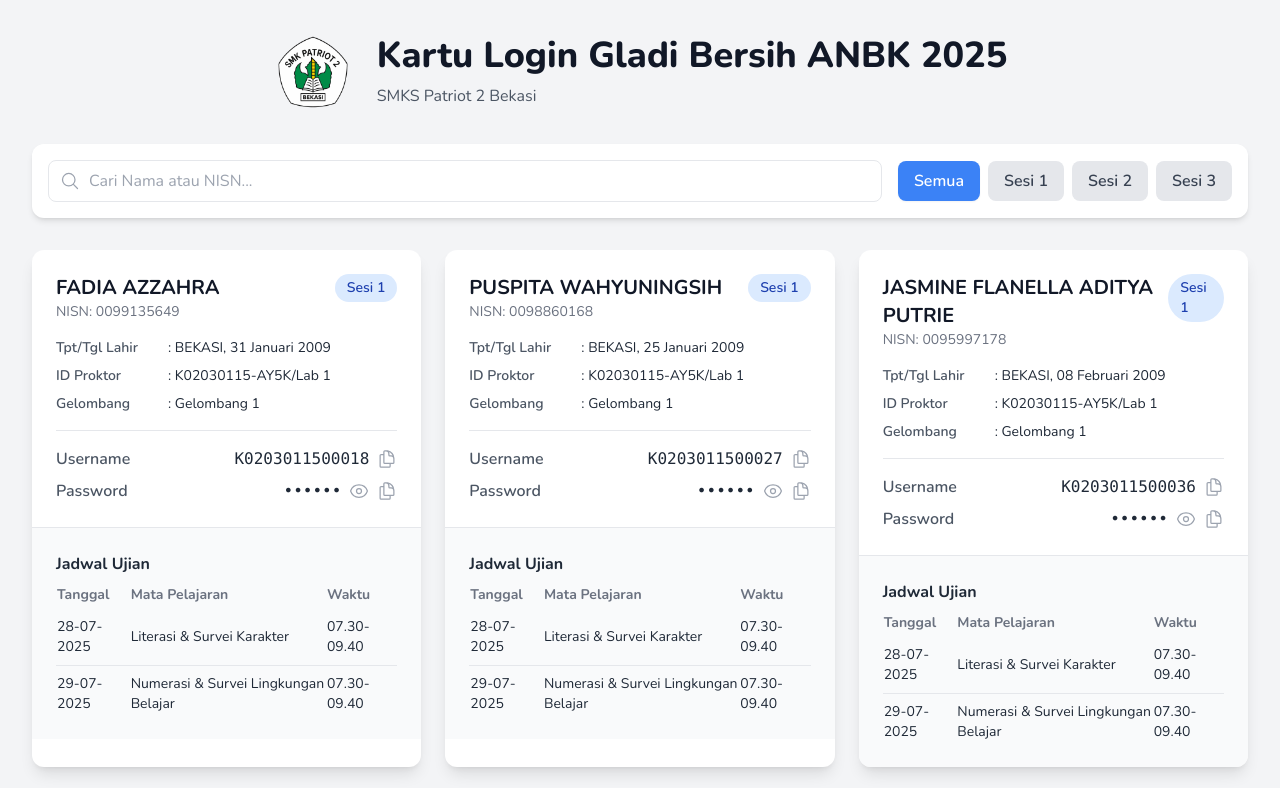
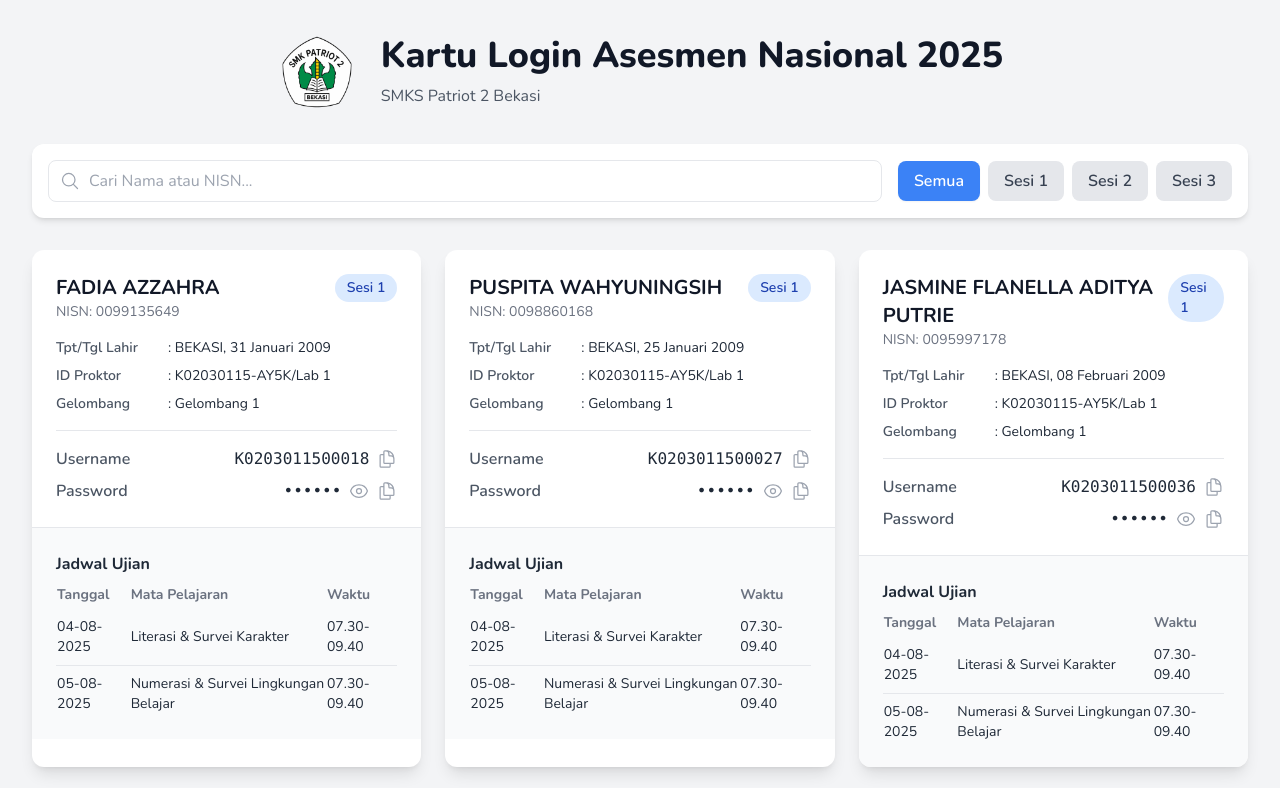
Before and after one commit to depuuttt/SMKSPatriot2Bekasi, a plain HTML site: page kartu-login-anbk/index.html in a window 1280 px wide. Shown: the top 788 px of the page. Drawn offline with nearby package versions, Linux system fonts and the light colour scheme.

Commit message:
Update ANBK 2025 student data and exam dates
Added 'tanggal1' and 'tanggal2' fields to each student entry in the ANBK 2025 data array and updated the exam schedule table to use these dynamic dates. Also revised the page title and heading for clarity.

```diff
--- a/kartu-login-anbk/index.html
+++ b/kartu-login-anbk/index.html
@@ -5,11 +5,8 @@
     <meta name="viewport" content="width=device-width, initial-scale=1.0" />
     <title>Kartu Login ANBK 2025</title>
 
-    <!-- Favicon SVG: Dibuat dengan kode agar tidak ada dependensi eksternal -->
-    <link
-      rel="icon"
-      href="assets/img/logo.png"
-    />
+    <!-- Favicon -->
+    <link rel="icon" href="assets/img/logo.png" />
 
     <!-- Tailwind CSS -->
     <script src="https://cdn.tailwindcss.com"></script>
@@ -79,7 +76,7 @@
         />
         <div class="text-center md:text-left">
           <h1 class="text-3xl md:text-4xl font-extrabold text-gray-900">
-            Kartu Login Gladi Bersih ANBK 2025
+            Kartu Login Asesmen Nasional 2025
           </h1>
           <p class="text-gray-600 mt-2">SMKS Patriot 2 Bekasi</p>
         </div>
@@ -191,7 +188,7 @@
     <div id="toast">Teks berhasil disalin!</div>
 
     <script>
-      // Data Peserta ANBK 2025
+      // Data Peserta ANBK 2025 - AN Utama
       const studentData = [
         // Sesi 1
         {
@@ -204,6 +201,8 @@
           gelombang: "Gelombang 1",
           sesi: 1,
           waktuSesi: "07.30-09.40",
+          tanggal1: "04-08-2025",
+          tanggal2: "05-08-2025",
         },
         {
           nama: "PUSPITA WAHYUNINGSIH",
@@ -215,6 +214,8 @@
           gelombang: "Gelombang 1",
           sesi: 1,
           waktuSesi: "07.30-09.40",
+          tanggal1: "04-08-2025",
+          tanggal2: "05-08-2025",
         },
         {
           nama: "JASMINE FLANELLA ADITYA PUTRIE",
@@ -226,6 +227,8 @@
           gelombang: "Gelombang 1",
           sesi: 1,
           waktuSesi: "07.30-09.40",
+          tanggal1: "04-08-2025",
+          tanggal2: "05-08-2025",
         },
         {
           nama: "Syarifah Syahara",
@@ -237,6 +240,8 @@
           gelombang: "Gelombang 1",
           sesi: 1,
           waktuSesi: "07.30-09.40",
+          tanggal1: "04-08-2025",
+          tanggal2: "05-08-2025",
         },
         {
           nama: "LUTFIAH KHAIRUNNISA",
@@ -248,6 +253,8 @@
           gelombang: "Gelombang 1",
           sesi: 1,
           waktuSesi: "07.30-09.40",
+          tanggal1: "04-08-2025",
+          tanggal2: "05-08-2025",
         },
         {
           nama: "ANISAH REVIANI",
@@ -259,6 +266,8 @@
           gelombang: "Gelombang 1",
           sesi: 1,
           waktuSesi: "07.30-09.40",
+          tanggal1: "04-08-2025",
+          tanggal2: "05-08-2025",
         },
         {
           nama: "KEISHA KIRANA",
@@ -270,6 +279,8 @@
           gelombang: "Gelombang 1",
           sesi: 1,
           waktuSesi: "07.30-09.40",
+          tanggal1: "04-08-2025",
+          tanggal2: "05-08-2025",
         },
         {
           nama: "RIVI RANAYA ASARI",
@@ -281,6 +292,8 @@
           gelombang: "Gelombang 1",
           sesi: 1,
           waktuSesi: "07.30-09.40",
+          tanggal1: "04-08-2025",
+          tanggal2: "05-08-2025",
         },
         {
           nama: "AULIA SHOFI LATHIFAH",
@@ -292,6 +305,8 @@
           gelombang: "Gelombang 1",
           sesi: 1,
           waktuSesi: "07.30-09.40",
+          tanggal1: "04-08-2025",
+          tanggal2: "05-08-2025",
         },
         {
           nama: "MEI TIARA SYAH FITRI",
@@ -303,6 +318,8 @@
           gelombang: "Gelombang 1",
           sesi: 1,
           waktuSesi: "07.30-09.40",
+          tanggal1: "04-08-2025",
+          tanggal2: "05-08-2025",
         },
         {
           nama: "SILMI LATHIFAH ZAHRA",
@@ -314,6 +331,8 @@
           gelombang: "Gelombang 1",
           sesi: 1,
           waktuSesi: "07.30-09.40",
+          tanggal1: "04-08-2025",
+          tanggal2: "05-08-2025",
         },
         {
           nama: "ZAFIRA SYAHWA HAFIDZA",
@@ -325,6 +344,8 @@
           gelombang: "Gelombang 1",
           sesi: 1,
           waktuSesi: "07.30-09.40",
+          tanggal1: "04-08-2025",
+          tanggal2: "05-08-2025",
         },
         {
           nama: "BUNGA CAHAYA RAMADHAN",
@@ -336,6 +357,8 @@
           gelombang: "Gelombang 1",
           sesi: 1,
           waktuSesi: "07.30-09.40",
+          tanggal1: "04-08-2025",
+          tanggal2: "05-08-2025",
         },
         {
           nama: "DIANDRA ROSELINE",
@@ -347,6 +370,8 @@
           gelombang: "Gelombang 1",
           sesi: 1,
           waktuSesi: "07.30-09.40",
+          tanggal1: "04-08-2025",
+          tanggal2: "05-08-2025",
         },
         {
           nama: "JIHAN MAHESTY",
@@ -358,7 +383,10 @@
           gelombang: "Gelombang 1",
           sesi: 1,
           waktuSesi: "07.30-09.40",
+          tanggal1: "04-08-2025",
+          tanggal2: "05-08-2025",
         },
+
         // Sesi 2
         {
           nama: "SOFIA",
@@ -370,6 +398,8 @@
           gelombang: "Gelombang 1",
           sesi: 2,
           waktuSesi: "10.40-12.50",
+          tanggal1: "04-08-2025",
+          tanggal2: "05-08-2025",
         },
         {
           nama: "SASKIA AULIA DINA",
@@ -381,6 +411,8 @@
           gelombang: "Gelombang 1",
           sesi: 2,
           waktuSesi: "10.40-12.50",
+          tanggal1: "04-08-2025",
+          tanggal2: "05-08-2025",
         },
         {
           nama: "NABILA AYUWANDITA",
@@ -392,6 +424,8 @@
           gelombang: "Gelombang 1",
           sesi: 2,
           waktuSesi: "10.40-12.50",
+          tanggal1: "04-08-2025",
+          tanggal2: "05-08-2025",
         },
         {
           nama: "WULAN SETIYANI",
@@ -403,6 +437,8 @@
           gelombang: "Gelombang 1",
           sesi: 2,
           waktuSesi: "10.40-12.50",
+          tanggal1: "04-08-2025",
+          tanggal2: "05-08-2025",
         },
         {
           nama: "MILANISTI KAYLA SABILA",
@@ -414,6 +450,8 @@
           gelombang: "Gelombang 1",
           sesi: 2,
           waktuSesi: "10.40-12.50",
+          tanggal1: "04-08-2025",
+          tanggal2: "05-08-2025",
         },
         {
           nama: "MELISA",
@@ -425,6 +463,8 @@
           gelombang: "Gelombang 1",
           sesi: 2,
           waktuSesi: "10.40-12.50",
+          tanggal1: "04-08-2025",
+          tanggal2: "05-08-2025",
         },
         {
           nama: "PUSPITA WIANTI",
@@ -436,6 +476,8 @@
           gelombang: "Gelombang 1",
           sesi: 2,
           waktuSesi: "10.40-12.50",
+          tanggal1: "04-08-2025",
+          tanggal2: "05-08-2025",
         },
         {
           nama: "Vina Eva Liana",
@@ -447,6 +489,8 @@
           gelombang: "Gelombang 1",
           sesi: 2,
           waktuSesi: "10.40-12.50",
+          tanggal1: "04-08-2025",
+          tanggal2: "05-08-2025",
         },
         {
           nama: "Resi Aniyah",
@@ -458,6 +502,8 @@
           gelombang: "Gelombang 1",
           sesi: 2,
           waktuSesi: "10.40-12.50",
+          tanggal1: "04-08-2025",
+          tanggal2: "05-08-2025",
         },
         {
           nama: "ALYSSA PUTRI PERMANA",
@@ -469,6 +515,8 @@
           gelombang: "Gelombang 1",
           sesi: 2,
           waktuSesi: "10.40-12.50",
+          tanggal1: "04-08-2025",
+          tanggal2: "05-08-2025",
         },
         {
           nama: "ERNISSA NURUL HIDAYAH",
@@ -480,6 +528,8 @@
           gelombang: "Gelombang 1",
           sesi: 2,
           waktuSesi: "10.40-12.50",
+          tanggal1: "04-08-2025",
+          tanggal2: "05-08-2025",
         },
         {
           nama: "Nur Azizah",
@@ -491,6 +541,8 @@
           gelombang: "Gelombang 1",
           sesi: 2,
           waktuSesi: "10.40-12.50",
+          tanggal1: "04-08-2025",
+          tanggal2: "05-08-2025",
         },
         {
           nama: "NINDYA SYIFA AYUNDA",
@@ -502,6 +554,8 @@
           gelombang: "Gelombang 1",
           sesi: 2,
           waktuSesi: "10.40-12.50",
+          tanggal1: "04-08-2025",
+          tanggal2: "05-08-2025",
         },
         {
           nama: "KANAYA CHESA PUTRI",
@@ -513,6 +567,8 @@
           gelombang: "Gelombang 1",
           sesi: 2,
           waktuSesi: "10.40-12.50",
+          tanggal1: "04-08-2025",
+          tanggal2: "05-08-2025",
         },
         {
           nama: "Savera Leo Fitri",
@@ -524,7 +580,10 @@
           gelombang: "Gelombang 1",
           sesi: 2,
           waktuSesi: "10.40-12.50",
+          tanggal1: "04-08-2025",
+          tanggal2: "05-08-2025",
         },
+
         // Sesi 3
         {
           nama: "TASYA",
@@ -536,6 +595,8 @@
           gelombang: "Gelombang 1",
           sesi: 3,
           waktuSesi: "14.20-16.30",
+          tanggal1: "04-08-2025",
+          tanggal2: "05-08-2025",
         },
         {
           nama: "SALWA ASSYIFA",
@@ -547,6 +608,8 @@
           gelombang: "Gelombang 1",
           sesi: 3,
           waktuSesi: "14.20-16.30",
+          tanggal1: "04-08-2025",
+          tanggal2: "05-08-2025",
         },
         {
           nama: "ZAELILA MEICHASYANAH",
@@ -558,6 +621,8 @@
           gelombang: "Gelombang 1",
           sesi: 3,
           waktuSesi: "14.20-16.30",
+          tanggal1: "04-08-2025",
+          tanggal2: "05-08-2025",
         },
         {
           nama: "Sesa Mayyori",
@@ -569,6 +634,8 @@
           gelombang: "Gelombang 1",
           sesi: 3,
           waktuSesi: "14.20-16.30",
+          tanggal1: "04-08-2025",
+          tanggal2: "05-08-2025",
         },
         {
           nama: "NAFISAH ALIYYAH SUCI",
@@ -580,6 +647,8 @@
           gelombang: "Gelombang 1",
           sesi: 3,
           waktuSesi: "14.20-16.30",
+          tanggal1: "04-08-2025",
+          tanggal2: "05-08-2025",
         },
         {
           nama: "Michelle Dini Stevani Imanuel",
@@ -591,6 +660,8 @@
           gelombang: "Gelombang 1",
           sesi: 3,
           waktuSesi: "14.20-16.30",
+          tanggal1: "04-08-2025",
+          tanggal2: "05-08-2025",
         },
         {
           nama: "BUNGA RAHMA LESTARI",
@@ -602,6 +673,8 @@
           gelombang: "Gelombang 1",
           sesi: 3,
           waktuSesi: "14.20-16.30",
+          tanggal1: "04-08-2025",
+          tanggal2: "05-08-2025",
         },
         {
           nama: "Dianah Safitri",
@@ -613,6 +686,8 @@
           gelombang: "Gelombang 1",
           sesi: 3,
           waktuSesi: "14.20-16.30",
+          tanggal1: "04-08-2025",
+          tanggal2: "05-08-2025",
         },
         {
           nama: "INTAN NURAENI",
@@ -624,6 +699,8 @@
           gelombang: "Gelombang 1",
           sesi: 3,
           waktuSesi: "14.20-16.30",
+          tanggal1: "04-08-2025",
+          tanggal2: "05-08-2025",
         },
         {
           nama: "NAURA AULIA PUTRI",
@@ -635,6 +712,8 @@
           gelombang: "Gelombang 1",
           sesi: 3,
           waktuSesi: "14.20-16.30",
+          tanggal1: "04-08-2025",
+          tanggal2: "05-08-2025",
         },
         {
           nama: "AN'NISA ISNA RIZA",
@@ -646,6 +725,8 @@
           gelombang: "Gelombang 1",
           sesi: 3,
           waktuSesi: "14.20-16.30",
+          tanggal1: "04-08-2025",
+          tanggal2: "05-08-2025",
         },
         {
           nama: "BERTHA HANARIA OSSETRIX",
@@ -657,6 +738,8 @@
           gelombang: "Gelombang 1",
           sesi: 3,
           waktuSesi: "14.20-16.30",
+          tanggal1: "04-08-2025",
+          tanggal2: "05-08-2025",
         },
         {
           nama: "Saskia Isnaini",
@@ -668,6 +751,8 @@
           gelombang: "Gelombang 1",
           sesi: 3,
           waktuSesi: "14.20-16.30",
+          tanggal1: "04-08-2025",
+          tanggal2: "05-08-2025",
         },
         {
           nama: "Reva Larasati",
@@ -679,6 +764,8 @@
           gelombang: "Gelombang 1",
           sesi: 3,
           waktuSesi: "14.20-16.30",
+          tanggal1: "04-08-2025",
+          tanggal2: "05-08-2025",
         },
         {
           nama: "JIHAN JULIYANTI",
@@ -690,6 +777,8 @@
           gelombang: "Gelombang 1",
           sesi: 3,
           waktuSesi: "14.20-16.30",
+          tanggal1: "04-08-2025",
+          tanggal2: "05-08-2025",
         },
       ];
 
@@ -797,8 +886,8 @@
                                 <tr><th class="pb-1">Tanggal</th><th class="pb-1">Mata Pelajaran</th><th class="pb-1">Waktu</th></tr>
                             </thead>
                             <tbody>
-                                <tr class="border-b"><td class="py-2">28-07-2025</td><td class="py-2">Literasi & Survei Karakter</td><td class="py-2">${student.waktuSesi}</td></tr>
-                                <tr><td class="pt-2">29-07-2025</td><td class="pt-2">Numerasi & Survei Lingkungan Belajar</td><td class="pt-2">${student.waktuSesi}</td></tr>
+                                <tr class="border-b"><td class="py-2">${student.tanggal1}</td><td class="py-2">Literasi & Survei Karakter</td><td class="py-2">${student.waktuSesi}</td></tr>
+                                <tr><td class="pt-2">${student.tanggal2}</td><td class="pt-2">Numerasi & Survei Lingkungan Belajar</td><td class="pt-2">${student.waktuSesi}</td></tr>
                             </tbody>
                         </table>
                     </div>
```
